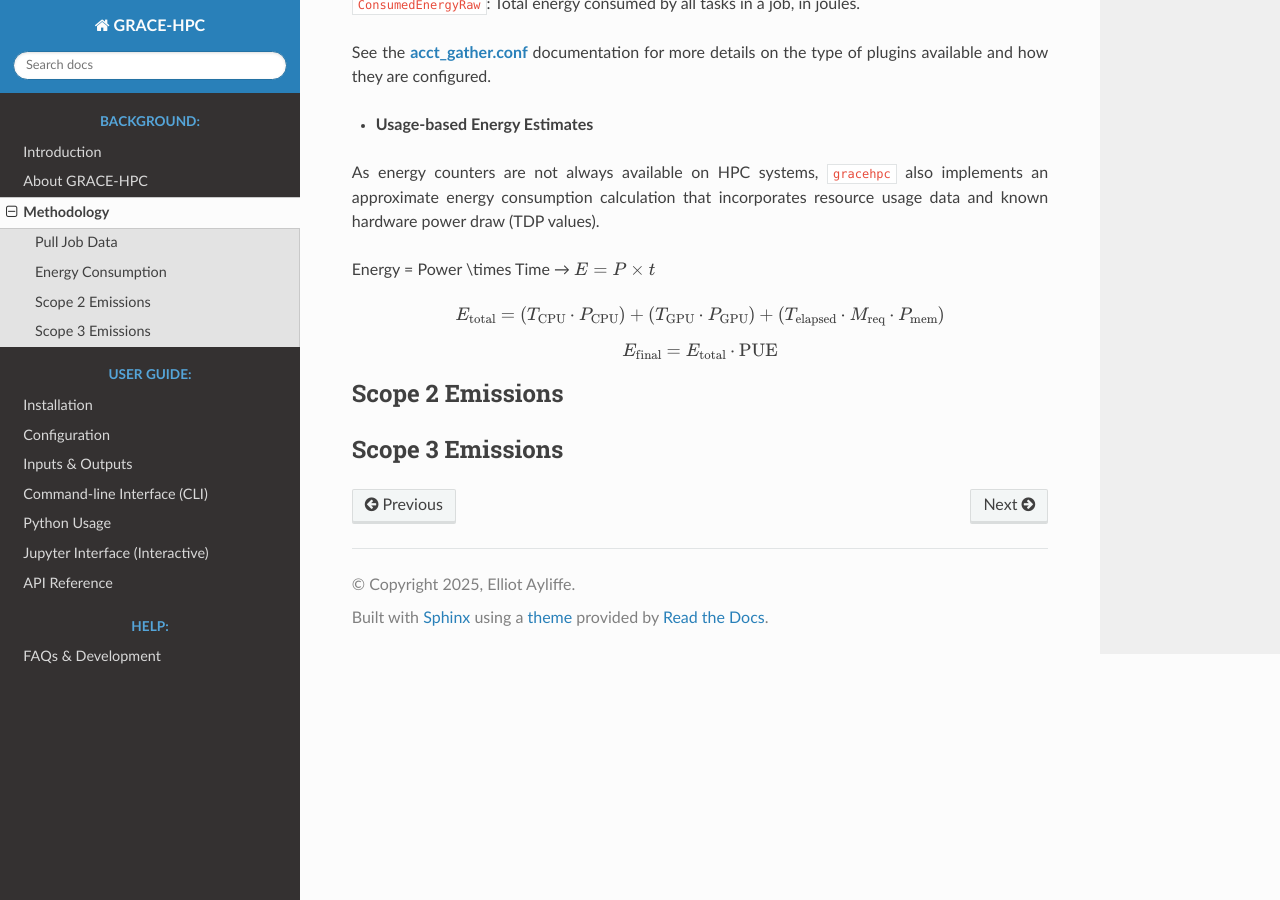
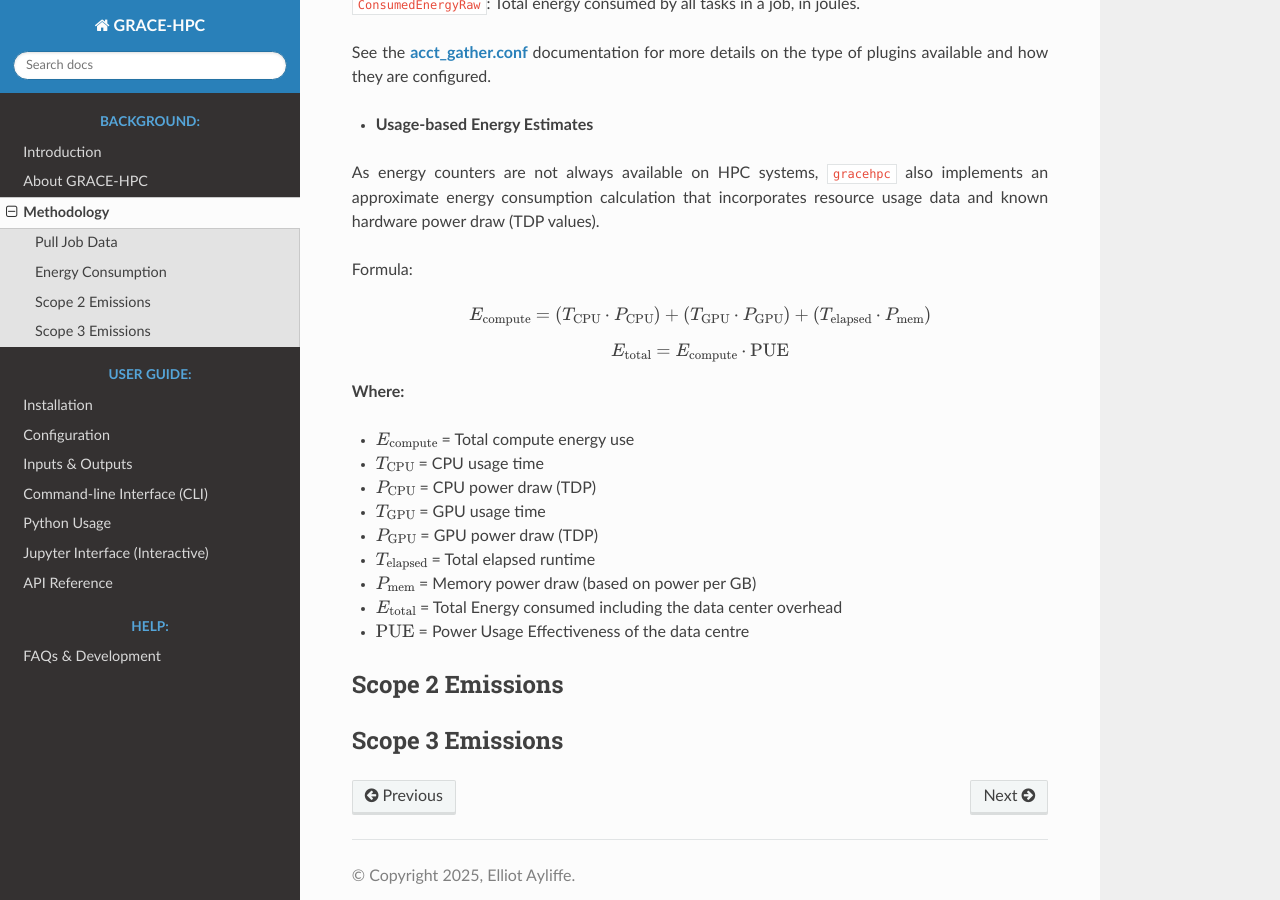
Before and after one commit to Elliot-Ayliffe/GRACE-HPC, a Sphinx documentation site: the page built from docs/methodology.md, in a window 1280 px wide and 900 px high, scrolled down 816 px. Built offline with Sphinx 7.4.7 and the Read the Docs theme 3.1.0, drawn with Linux system fonts in a browser that asks for light colours.

Commit message:
Update methodology.md

```diff
--- a/docs/methodology.md
+++ b/docs/methodology.md
@@ -34,16 +34,27 @@ See the [**acct_gather.conf**](https://slurm.schedmd.com/acct_gather.conf.html)
 
 As energy counters are not always available on HPC systems, `gracehpc` also implements an approximate energy consumption calculation that incorporates resource usage data and known hardware power draw (TDP values).
 
-
-Energy = Power \times Time → $E = P \times t$
+Formula:
 
 $$
-E_{\text{total}} = (T_{\text{CPU}} \cdot P_{\text{CPU}}) + (T_{\text{GPU}} \cdot P_{\text{GPU}}) + (T_{\text{elapsed}} \cdot M_{\text{req}} \cdot P_{\text{mem}})
+E_{\text{compute}} = (T_{\text{CPU}} \cdot P_{\text{CPU}}) + (T_{\text{GPU}} \cdot P_{\text{GPU}}) + (T_{\text{elapsed}} \cdot P_{\text{mem}})
 $$
 
 $$
-E_{\text{final}} = E_{\text{total}} \cdot \text{PUE}
+E_{\text{total}} = E_{\text{compute}} \cdot \text{PUE}
 $$
+
+**Where:**
+
+- $E_{\text{compute}}$ = Total compute energy use
+- $T_{\text{CPU}}$ = CPU usage time
+- $P_{\text{CPU}}$ = CPU power draw (TDP)
+- $T_{\text{GPU}}$ = GPU usage time
+- $P_{\text{GPU}}$ = GPU power draw (TDP)
+- $T_{\text{elapsed}}$ = Total elapsed runtime
+- $P_{\text{mem}}$ = Memory power draw (based on power per GB)
+- $E_{\text{total}}$ = Total Energy consumed including the data center overhead
+- $\text{PUE}$ = Power Usage Effectiveness of the data centre
 
 
 
```
